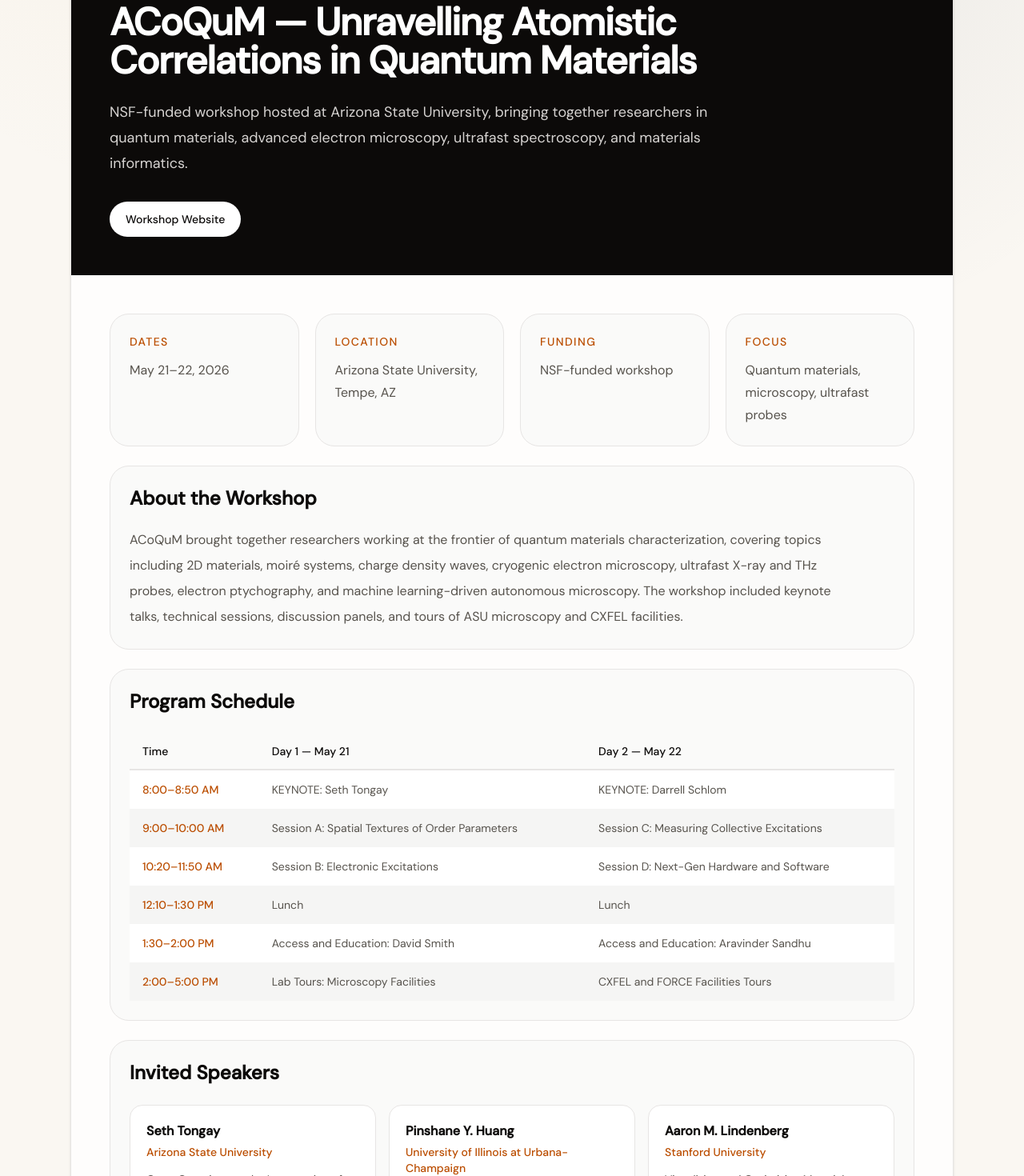
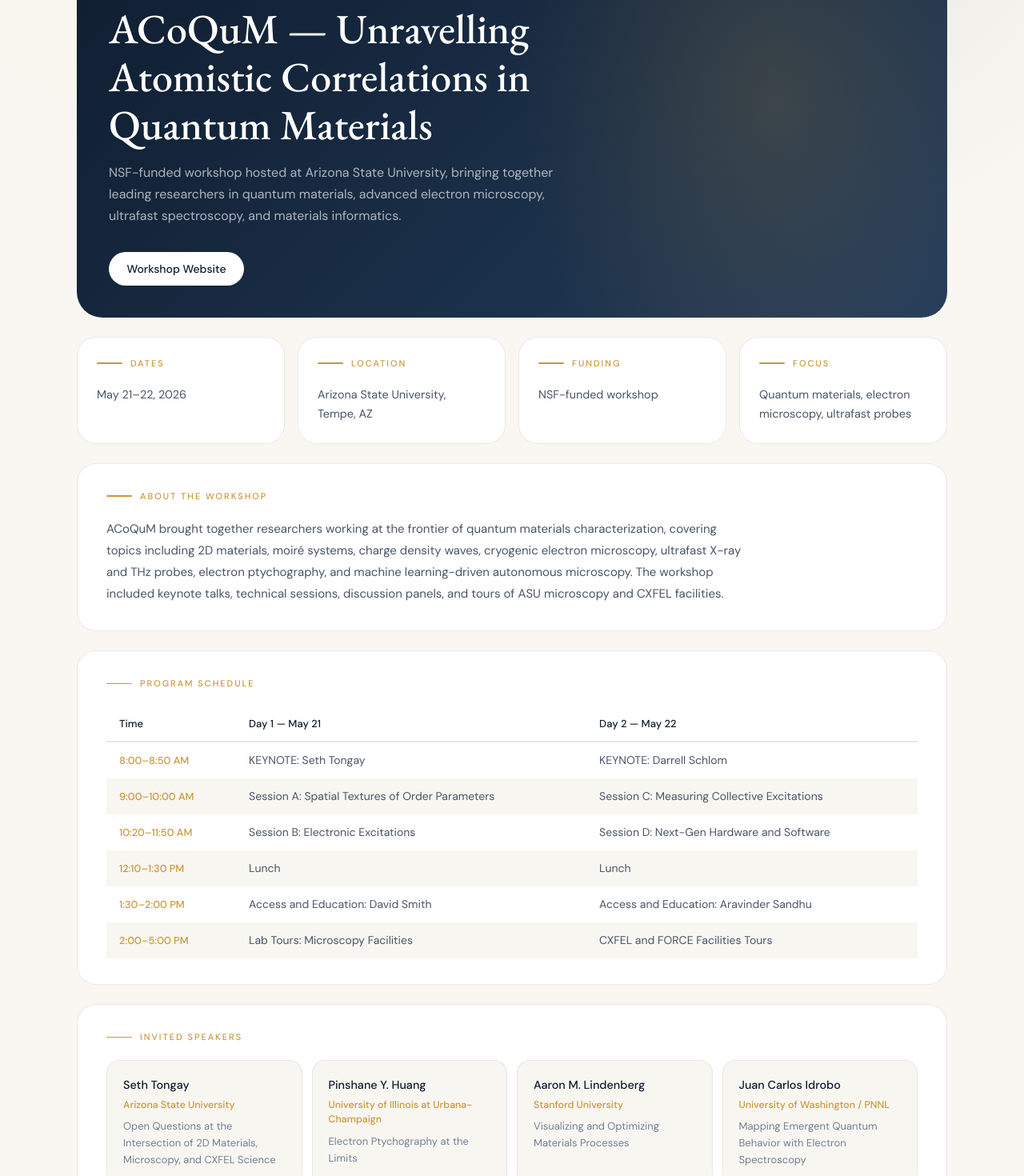
Before and after one commit to Alif1831/academic-site, a Next.js app: page /workshops/acoqm in a window 1280 px wide. Shown: the part 280-1750 px from the top of the page at 80% size. Built offline with nearby package versions, Linux system fonts and the light colour scheme.

Commit message:
Fix workshop pages

```diff
--- a/app/workshops/acoqm/page.tsx
+++ b/app/workshops/acoqm/page.tsx
@@ -91,115 +91,215 @@ export default function ACoQuMWorkshopPage() {
   ];
 
   return (
-    <main className="mx-auto max-w-6xl px-6 py-16">
-      <section className="overflow-hidden rounded-[2rem] border border-stone-200 bg-white/80 shadow-sm">
-        <div className="bg-stone-950 px-8 py-12 text-white md:px-12">
+    <main className="page-main">
+      <section
+        className="hero-dark"
+        style={{
+          borderRadius: "2rem",
+          padding: "3rem 2.5rem 2.5rem",
+          marginBottom: "1.5rem",
+        }}
+      >
+        <div style={{ position: "relative", zIndex: 1 }}>
           <a
             href="/workshops"
-            className="inline-flex rounded-full border border-white/20 px-4 py-2 text-sm text-stone-200 hover:bg-white/10"
+            className="btn-ghost-white"
+            style={{ marginBottom: "2rem", display: "inline-flex" }}
           >
             ← Back to Workshops
           </a>
 
-          <p className="mt-8 text-sm font-medium uppercase tracking-[0.25em] text-amber-300">
-            Workshop Attended
-          </p>
+          <div className="section-label">
+            <span className="label-gold-light">Workshop Attended</span>
+          </div>
 
-          <h1 className="mt-4 max-w-4xl text-5xl font-semibold tracking-tight">
+          <h1
+            style={{
+              fontFamily: "var(--font-display)",
+              fontSize: "clamp(2rem, 5vw, 3.25rem)",
+              fontWeight: 500,
+              fontStyle: "normal",
+              lineHeight: 1.15,
+              color: "white",
+              margin: "0 0 1rem",
+              maxWidth: "44rem",
+            }}
+          >
             ACoQuM — Unravelling Atomistic Correlations in Quantum Materials
           </h1>
 
-          <p className="mt-6 max-w-3xl text-lg leading-8 text-stone-300">
+          <p
+            style={{
+              color: "rgba(255,255,255,0.65)",
+              fontSize: "1rem",
+              lineHeight: 1.7,
+              maxWidth: "38rem",
+              margin: "0 0 2rem",
+            }}
+          >
             NSF-funded workshop hosted at Arizona State University, bringing
-            together researchers in quantum materials, advanced electron
+            together leading researchers in quantum materials, advanced electron
             microscopy, ultrafast spectroscopy, and materials informatics.
           </p>
 
-          <div className="mt-8">
           <a
             href="https://faculty.engineering.asu.edu/susarla-group/acqum-unravelling-atomistic-correlations-in-quantum-materials/"
             target="_blank"
-              className="inline-flex items-center gap-2 rounded-full bg-white px-5 py-3 text-sm font-medium text-stone-950 hover:bg-stone-100"
+            style={{
+              display: "inline-flex",
+              alignItems: "center",
+              background: "white",
+              color: "var(--navy)",
+              borderRadius: "999px",
+              padding: "0.65rem 1.4rem",
+              fontSize: "0.875rem",
+              fontWeight: 500,
+              textDecoration: "none",
+            }}
           >
             Workshop Website
           </a>
         </div>
-        </div>
+      </section>
 
-        <div className="grid gap-6 p-8 md:p-12">
-          <section className="grid gap-5 md:grid-cols-4">
+      <section
+        style={{
+          display: "grid",
+          gridTemplateColumns: "repeat(auto-fit, minmax(180px, 1fr))",
+          gap: "1rem",
+          marginBottom: "1.5rem",
+        }}
+      >
         {[
           { label: "Dates", text: "May 21–22, 2026" },
           { label: "Location", text: "Arizona State University, Tempe, AZ" },
           { label: "Funding", text: "NSF-funded workshop" },
           {
             label: "Focus",
-                text: "Quantum materials, microscopy, ultrafast probes",
+            text: "Quantum materials, electron microscopy, ultrafast probes",
           },
         ].map((item) => (
-              <div
-                key={item.label}
-                className="rounded-3xl border border-stone-200 bg-stone-50 p-6"
+          <div key={item.label} className="card" style={{ padding: "1.5rem" }}>
+            <div className="section-label">
+              <span className="label-gold">{item.label}</span>
+            </div>
+
+            <p
+              style={{
+                fontSize: "0.9rem",
+                lineHeight: 1.65,
+                color: "var(--slate)",
+                margin: 0,
+              }}
             >
-                <p className="text-sm font-medium uppercase tracking-widest text-amber-700">
-                  {item.label}
+              {item.text}
             </p>
-                <p className="mt-3 leading-7 text-stone-600">{item.text}</p>
           </div>
         ))}
       </section>
 
-          <section className="rounded-3xl border border-stone-200 bg-stone-50 p-6">
-            <h2 className="text-2xl font-semibold text-stone-950">
-              About the Workshop
-            </h2>
+      <section
+        className="card"
+        style={{ padding: "2rem 2.25rem", marginBottom: "1.5rem" }}
+      >
+        <div className="section-label">
+          <span className="label-gold">About the Workshop</span>
+        </div>
 
-            <p className="mt-5 max-w-4xl leading-8 text-stone-600">
-              ACoQuM brought together researchers working at the frontier of
-              quantum materials characterization, covering topics including 2D
-              materials, moiré systems, charge density waves, cryogenic electron
-              microscopy, ultrafast X-ray and THz probes, electron ptychography,
-              and machine learning-driven autonomous microscopy. The workshop
-              included keynote talks, technical sessions, discussion panels, and
-              tours of ASU microscopy and CXFEL facilities.
+        <p
+          style={{
+            fontSize: "0.9375rem",
+            lineHeight: 1.8,
+            color: "var(--slate)",
+            maxWidth: "50rem",
+            margin: 0,
+          }}
+        >
+          ACoQuM brought together researchers working at the frontier of quantum
+          materials characterization, covering topics including 2D materials,
+          moiré systems, charge density waves, cryogenic electron microscopy,
+          ultrafast X-ray and THz probes, electron ptychography, and machine
+          learning-driven autonomous microscopy. The workshop included keynote
+          talks, technical sessions, discussion panels, and tours of ASU
+          microscopy and CXFEL facilities.
         </p>
       </section>
 
-          <section className="rounded-3xl border border-stone-200 bg-stone-50 p-6">
-            <h2 className="text-2xl font-semibold text-stone-950">
-              Program Schedule
-            </h2>
+      <section
+        className="card"
+        style={{ padding: "2rem 2.25rem", marginBottom: "1.5rem" }}
+      >
+        <div className="section-label">
+          <span className="label-gold">Program Schedule</span>
+        </div>
 
-            <div className="mt-6 overflow-x-auto">
-              <table className="w-full border-collapse text-sm">
+        <div style={{ overflowX: "auto" }}>
+          <table
+            style={{
+              width: "100%",
+              borderCollapse: "collapse",
+              fontSize: "0.875rem",
+            }}
+          >
             <thead>
               <tr>
-                    {["Time", "Day 1 — May 21", "Day 2 — May 22"].map(
-                      (header) => (
+                {["Time", "Day 1 — May 21", "Day 2 — May 22"].map((h) => (
                   <th
-                          key={header}
-                          className="whitespace-nowrap border-b-2 border-stone-200 px-4 py-3 text-left font-medium text-stone-950"
+                    key={h}
+                    style={{
+                      textAlign: "left",
+                      padding: "0.75rem 1rem",
+                      borderBottom: "2px solid rgba(15,28,46,0.1)",
+                      color: "var(--navy)",
+                      fontWeight: 500,
+                      fontSize: "0.8125rem",
+                      whiteSpace: "nowrap",
+                    }}
                   >
-                          {header}
+                    {h}
                   </th>
-                      )
-                    )}
+                ))}
               </tr>
             </thead>
 
             <tbody>
-                  {schedule.map((row, index) => (
+              {schedule.map((row, i) => (
                 <tr
                   key={row.time}
-                      className={index % 2 === 0 ? "bg-white" : "bg-stone-100"}
+                  style={{
+                    background:
+                      i % 2 === 0 ? "transparent" : "var(--surface-tinted)",
+                  }}
                 >
-                      <td className="whitespace-nowrap px-4 py-3 font-medium text-amber-700">
+                  <td
+                    style={{
+                      padding: "0.75rem 1rem",
+                      color: "var(--gold)",
+                      fontWeight: 500,
+                      fontSize: "0.8rem",
+                      whiteSpace: "nowrap",
+                    }}
+                  >
                     {row.time}
                   </td>
-                      <td className="px-4 py-3 leading-6 text-stone-600">
+
+                  <td
+                    style={{
+                      padding: "0.75rem 1rem",
+                      color: "var(--slate)",
+                      lineHeight: 1.5,
+                    }}
+                  >
                     {row.day1}
                   </td>
-                      <td className="px-4 py-3 leading-6 text-stone-600">
+
+                  <td
+                    style={{
+                      padding: "0.75rem 1rem",
+                      color: "var(--slate)",
+                      lineHeight: 1.5,
+                    }}
+                  >
                     {row.day2}
                   </td>
                 </tr>
@@ -209,32 +309,64 @@ export default function ACoQuMWorkshopPage() {
         </div>
       </section>
 
-          <section className="rounded-3xl border border-stone-200 bg-stone-50 p-6">
-            <h2 className="text-2xl font-semibold text-stone-950">
-              Invited Speakers
-            </h2>
+      <section className="card" style={{ padding: "2rem 2.25rem" }}>
+        <div className="section-label">
+          <span className="label-gold">Invited Speakers</span>
+        </div>
 
-            <div className="mt-6 grid gap-4 md:grid-cols-2 lg:grid-cols-3">
-              {speakers.map((speaker) => (
         <div
-                  key={speaker.name}
-                  className="rounded-2xl border border-stone-200 bg-white p-5"
+          style={{
+            display: "grid",
+            gridTemplateColumns: "repeat(auto-fit, minmax(240px, 1fr))",
+            gap: "0.75rem",
+          }}
         >
-                  <p className="font-semibold text-stone-950">
-                    {speaker.name}
+          {speakers.map((s) => (
+            <div
+              key={s.name}
+              style={{
+                background: "var(--surface-tinted)",
+                border: "1px solid rgba(15,28,46,0.07)",
+                borderRadius: "1rem",
+                padding: "1.25rem",
+              }}
+            >
+              <p
+                style={{
+                  fontWeight: 500,
+                  fontSize: "0.9rem",
+                  color: "var(--navy)",
+                  margin: "0 0 0.25rem",
+                }}
+              >
+                {s.name}
               </p>
-                  <p className="mt-1 text-sm font-medium text-amber-700">
-                    {speaker.affiliation}
+
+              <p
+                style={{
+                  fontSize: "0.775rem",
+                  color: "var(--gold)",
+                  margin: "0 0 0.5rem",
+                  fontWeight: 500,
+                }}
+              >
+                {s.affiliation}
               </p>
-                  <p className="mt-3 text-sm leading-6 text-stone-600">
-                    {speaker.talk}
+
+              <p
+                style={{
+                  fontSize: "0.8125rem",
+                  color: "var(--slate-light)",
+                  lineHeight: 1.6,
+                  margin: 0,
+                }}
+              >
+                {s.talk}
               </p>
             </div>
           ))}
         </div>
       </section>
-        </div>
-      </section>
     </main>
   );
 }
```
Also changed, not shown: app/workshops/page.tsx (+82 -29 lines). Lines whose indentation alone changed are shown as unchanged.
